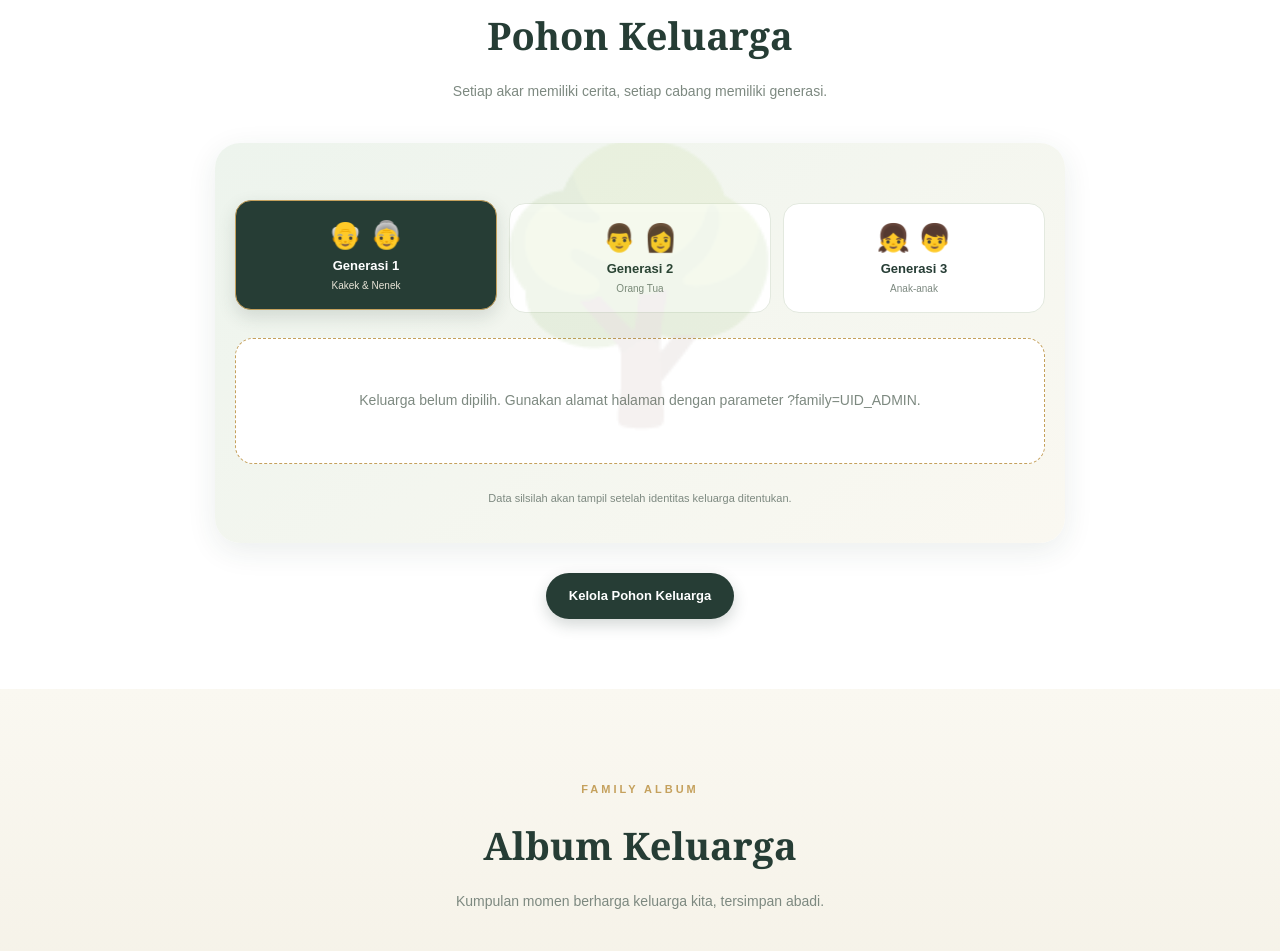
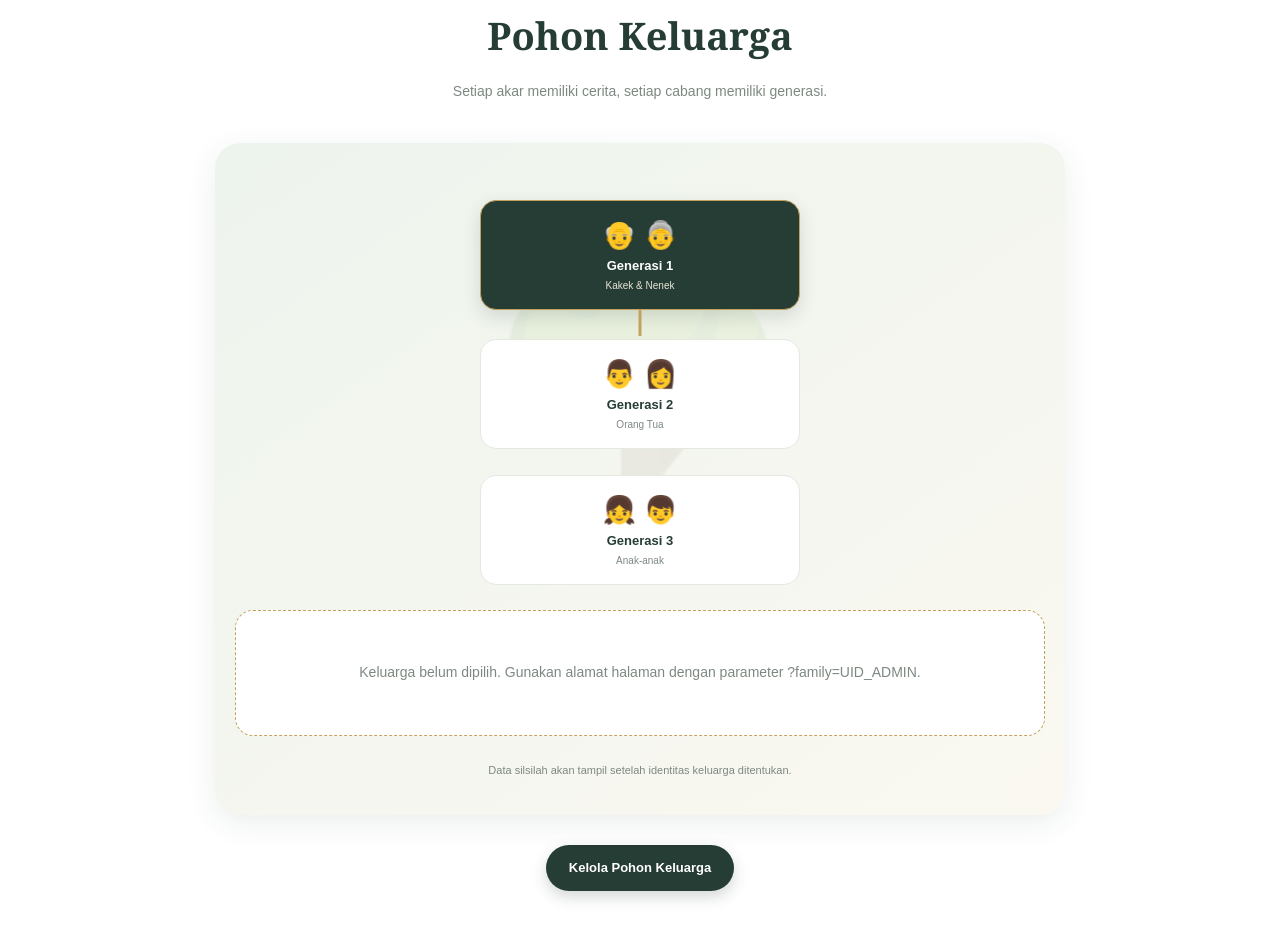
Before and after one commit to welcome-to-batam/bingkai-family, a plain HTML site: page index.html in a window 1280 px wide. Shown: the part 1059-2010 px from the top of the page. Drawn offline with Linux system fonts and the light colour scheme; no server answers.

Commit message:
Add vertical family tree styles to style.css

```diff
--- a/style.css
+++ b/style.css
@@ -1003,3 +1003,33 @@ a {
   color: #7d8980;
   font-size: 11px;
 }
+
+/* POHON KELUARGA VERTIKAL */
+.generation-menu {
+  display: flex;
+  flex-direction: column;
+  align-items: center;
+  gap: 26px;
+  width: 100%;
+  margin: 25px auto;
+}
+
+.generation-tab {
+  position: relative;
+  width: min(100%, 320px);
+  min-height: 110px;
+  padding: 18px 12px;
+}
+
+/* Garis penghubung antargenerasi */
+.generation-tab:not(:last-child)::after {
+  content: "";
+  position: absolute;
+  width: 3px;
+  height: 27px;
+  background: #c5a15d;
+  left: 50%;
+  top: 100%;
+  transform: translateX(-50%);
+  z-index: -1;
+}
```
